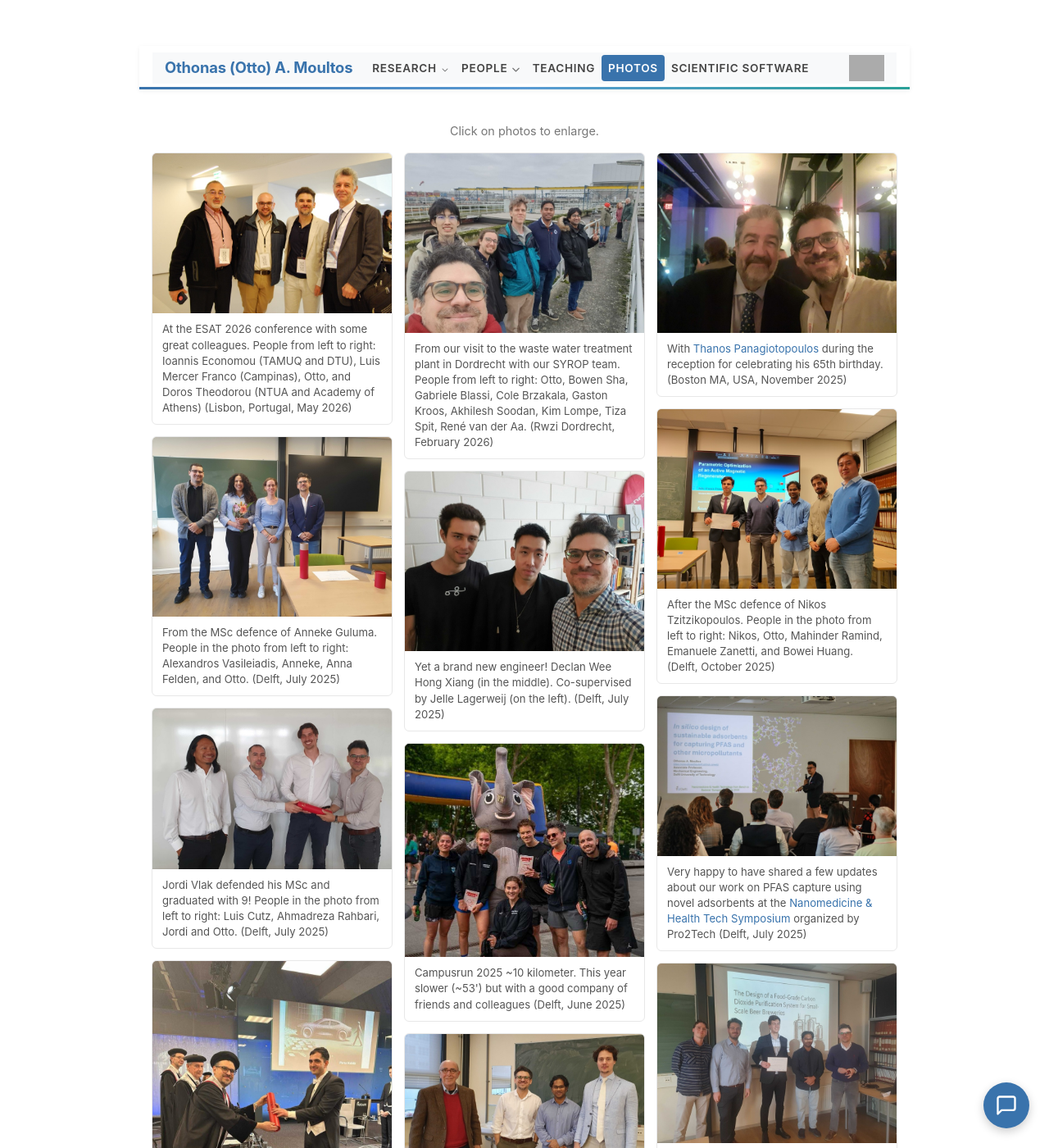
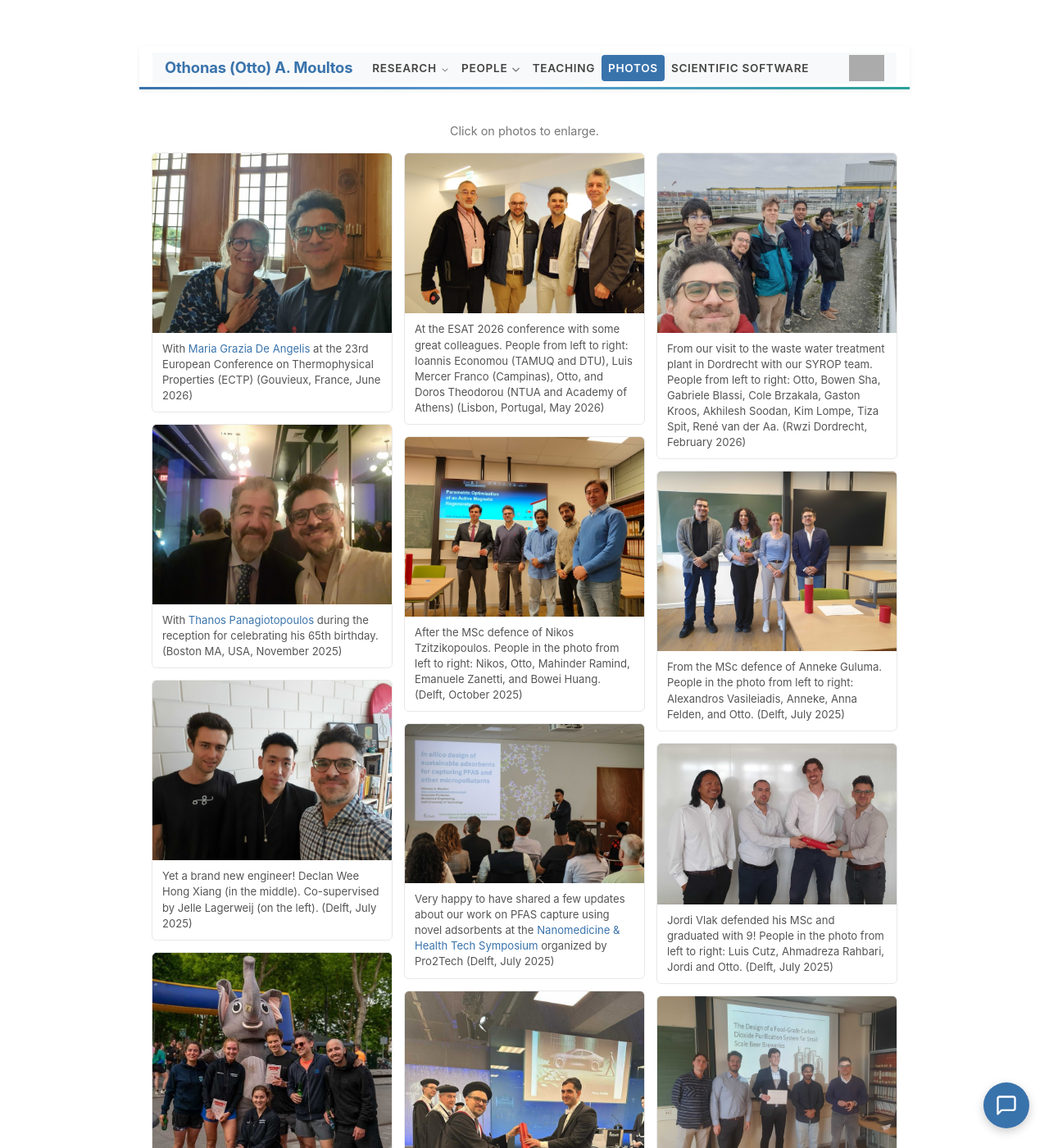
Before and after one commit to omoultosEthTuDelft/web, a Jekyll site: the page built from photos/index.md, in a window 1280 px wide and 1400 px high. Shown: the whole window at 82% size. Built offline with Jekyll 4.4.1, drawn with Linux system fonts in a browser that asks for light colours; some of the changed text lies outside the part shown.

Commit message:
Add ECTP 2026 photo with Maria Grazia De Angelis to gallery
Co-Authored-By: Claude Fable 5 <noreply@anthropic.com>

```diff
--- a/photos/index.md
+++ b/photos/index.md
@@ -54,6 +54,13 @@ title: "Photos"
 <br/>
 <p style="text-align: center; color: #777; font-size: 0.9rem;">Click on photos to enlarge.</p>
 <div class="photo-masonry">
+
+<div class="gallery">
+  <a target="_blank" href="photos/mariaGraziaECTP2026.jpg">
+    <img loading="lazy" src="photos/thumbs/mariaGraziaECTP2026.jpg" alt="With Maria Grazia De Angelis at ECTP 2026" width="600" height="auto">
+  </a>
+  <div class="desc">With <a href="https://www.unibo.it/sitoweb/grazia.deangelis/research">Maria Grazia De Angelis</a> at the 23rd European Conference on Thermophysical Properties (ECTP) (Gouvieux, France, June 2026)</div>
+</div>
 
 <div class="gallery">
   <a target="_blank" href="photos/esat2016.JPG">
```
Also changed, not shown: photos/photos/thumbs/mariaGraziaECTP2026.jpg (added).
